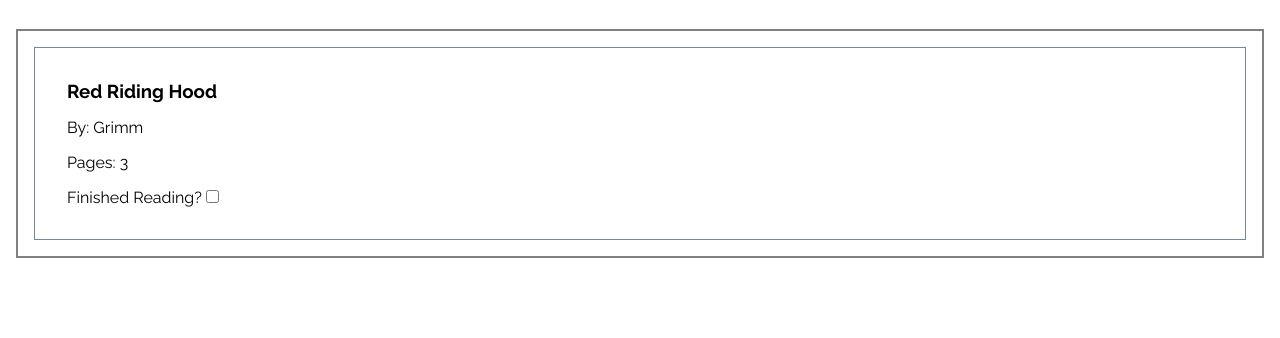
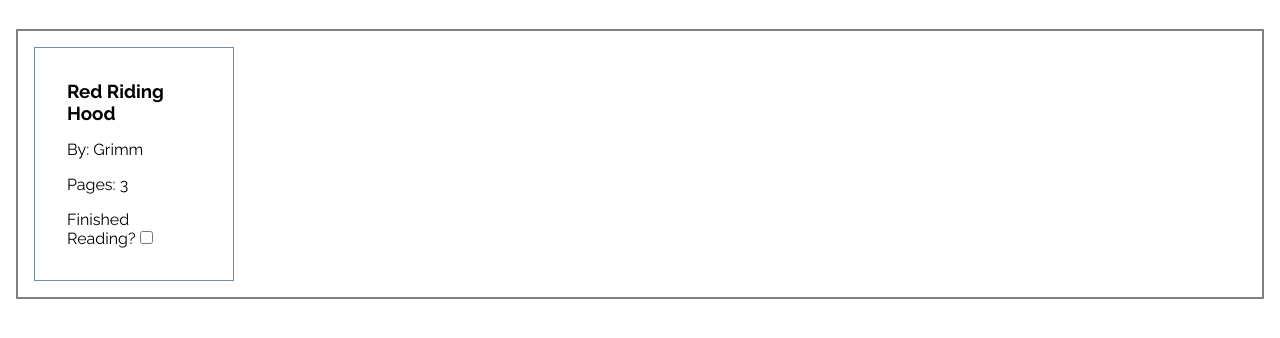
Before and after one commit to Di6bLos/virtual-library, a website: page index.html in a window 1280 px wide. Shown: the part 72-410 px from the top of the page. Drawn offline with Linux system fonts and the light colour scheme.

```diff
--- a/index.html
+++ b/index.html
@@ -14,7 +14,8 @@
     <main>
       <h1>Virtual Library</h1>
       <div class="library">
-        <div id="#" class="card book">
+
+        <div id="red-riding-hood" class="book">
           <h3 class="book-title">Red Riding Hood</h3>
           <p class="book-author">
             By: <span class="book-author-name">Grimm</span>
@@ -28,6 +29,7 @@
             <input type="checkbox" name="read-book" id="read-book">
           </div>
         </div>
+
       </div>
     </main>
 
--- a/style.css
+++ b/style.css
@@ -34,7 +34,7 @@
 .library {
     border: 2px solid gray;
     display: grid;
-    grid-template-columns: repeat(auto-fit, minmax(200px, 1fr));
+    grid-template-columns: repeat(auto-fit, 200px);
     margin: 0 1rem;
     padding: 1rem;
     gap: .5rem;
```
Also changed, not shown: package.json (added, +24 -0 lines), script.js (+10 -18 lines), .eslintrc.json (added), 1 other file.
